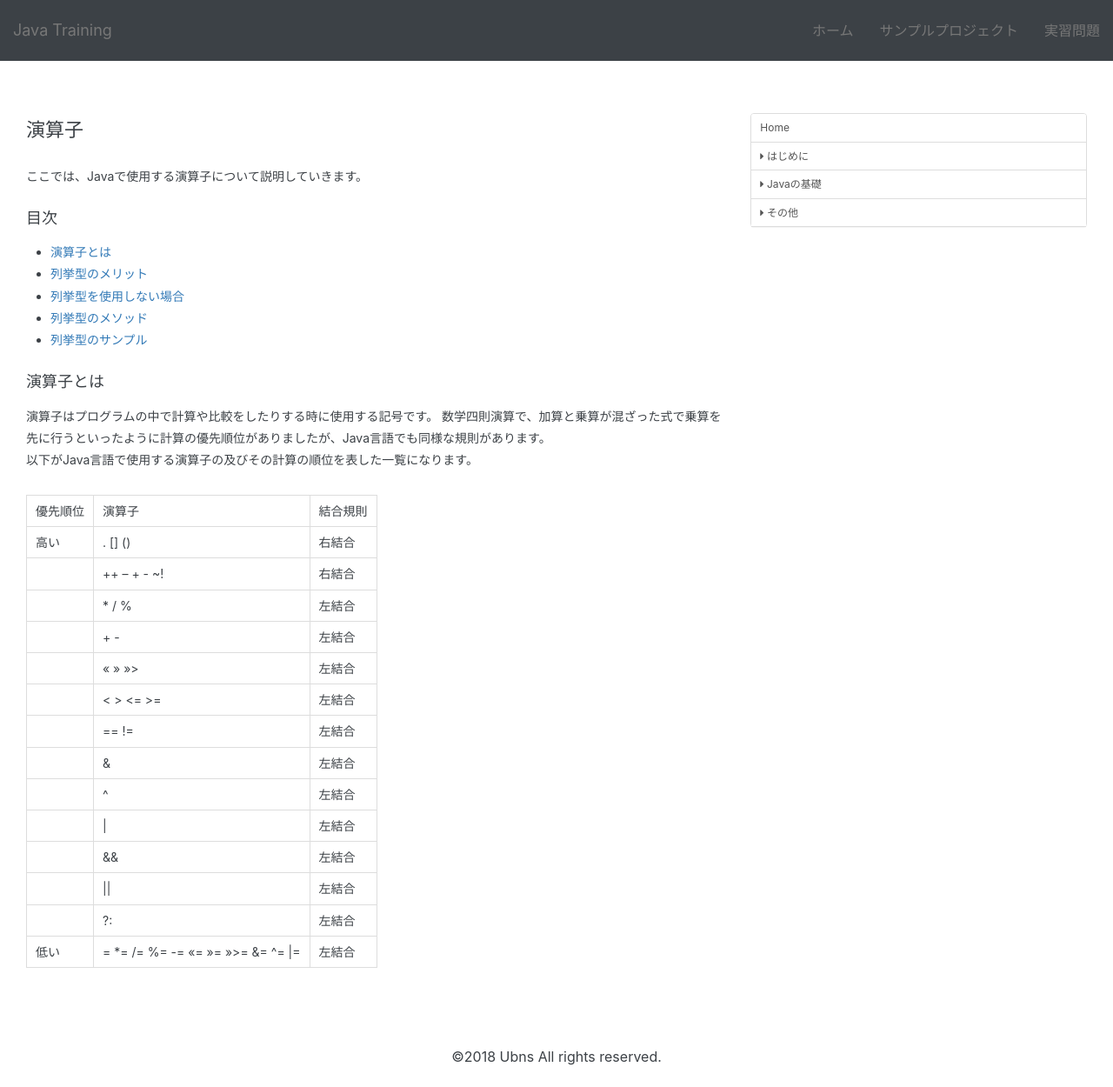
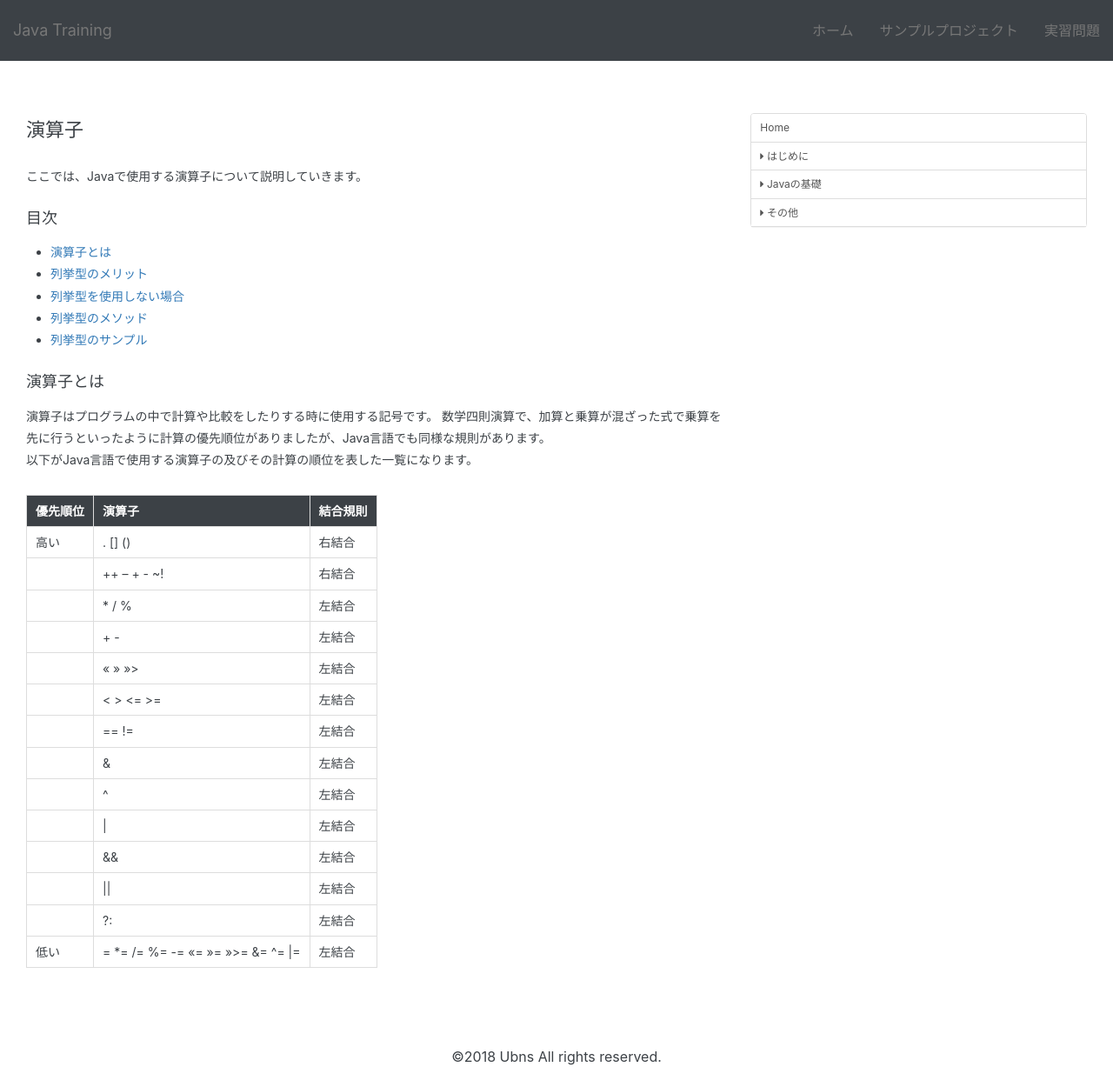
Before and after one commit to modulesjp/JavaTraining, a Jekyll site: the page built from docs/fundamentals/2.0.7.operator.md, in a window 1280 px wide. Shown: the whole page at 87% size. Built offline with Jekyll 4.4.1, drawn with Linux system fonts in a browser that asks for light colours; nearby versions of some CDN libraries; our own code applies the rules of GitHub Pages for plain Markdown files.

Commit message:
2018.04.03

```diff
--- a/docs/css/style.css
+++ b/docs/css/style.css
@@ -86,9 +86,15 @@
 	margin: 2em 0;
 }
 
-table td {
+table td,
+table th {
 	border: 1px solid #ddd;
 	padding: 5px 10px;
+}
+
+table th {
+	background: #3c4146;
+	color: #fff;
 }
 
 pre {
--- a/docs/fundamentals/2.0.7.operator.md
+++ b/docs/fundamentals/2.0.7.operator.md
@@ -15,6 +15,7 @@
 以下がJava言語で使用する演算子の及びその計算の順位を表した一覧になります。
 
 |優先順位|演算子|結合規則|
+|---------|--------|---------|
 |高い|. [] () |右結合|
 ||++ -- + - ~! |右結合|
 ||* / % |左結合|
```
